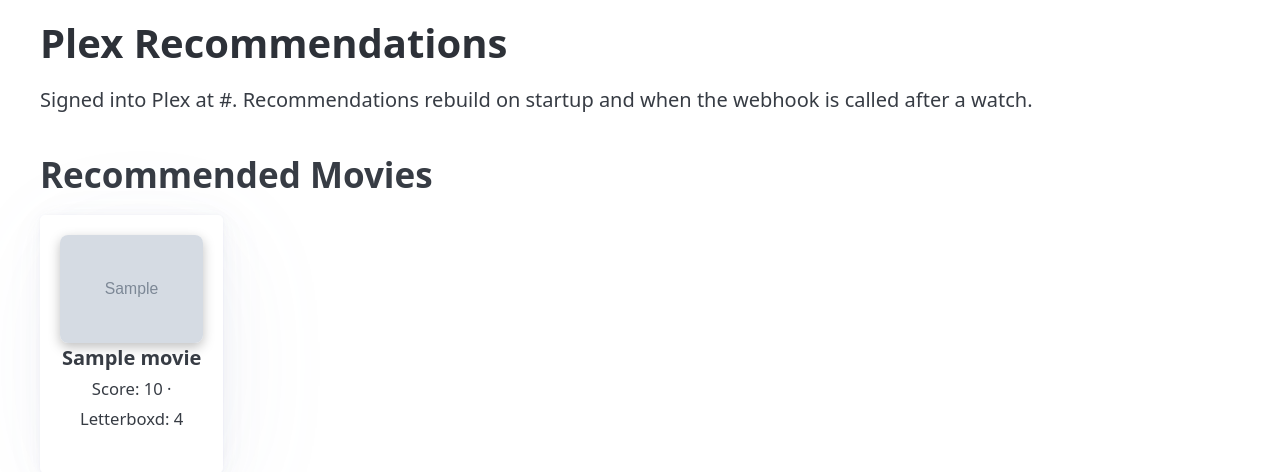
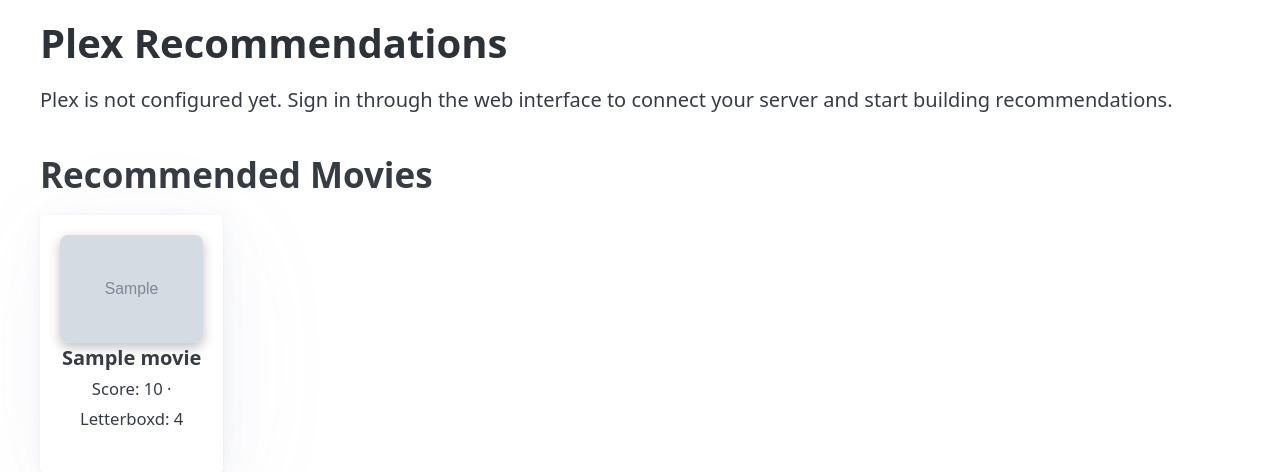
Before and after one commit to tyighter/plexrecengine, a FastAPI app: template app/web/templates/dashboard.html in a window 1280 px wide. Shown: the top 472 px of the page. Run offline with FastAPI, Linux system fonts and the light colour scheme; the template is opened without the code that fills it: most values are stand-ins (such as "Sample title", 1, 10 or a date in 2020); grey boxes marked "Sample" are stand-in pictures; parts of the project's set-up code (start-up, migrations or seed data) failed here and were passed over; some libraries are stand-ins or nearby versions.

Commit message:
Make Plex configuration optional at startup

```diff
--- a/app/main.py
+++ b/app/main.py
@@ -17,6 +17,8 @@
 
 @app.on_event("startup")
 async def startup_build_collections():
+    if not settings.is_plex_configured:
+        return
     plex = get_plex_service()
     letterboxd = get_letterboxd_client()
     engine = RecommendationEngine(plex, letterboxd)
@@ -26,11 +28,15 @@
 
 @app.get("/", response_class=HTMLResponse)
 async def dashboard(request: Request):
-    plex = get_plex_service()
-    letterboxd = get_letterboxd_client()
-    engine = RecommendationEngine(plex, letterboxd)
-    movies = engine.build_movie_collection()
-    shows = engine.build_show_collection()
+    if settings.is_plex_configured:
+        plex = get_plex_service()
+        letterboxd = get_letterboxd_client()
+        engine = RecommendationEngine(plex, letterboxd)
+        movies = engine.build_movie_collection()
+        shows = engine.build_show_collection()
+    else:
+        movies = []
+        shows = []
     return templates.TemplateResponse(
         "dashboard.html",
         {
@@ -44,9 +50,11 @@
 
 @app.post("/webhook")
 async def webhook_trigger():
-    plex = get_plex_service()
-    letterboxd = get_letterboxd_client()
-    engine = RecommendationEngine(plex, letterboxd)
-    engine.build_movie_collection()
-    engine.build_show_collection()
-    return {"status": "ok"}
+    if settings.is_plex_configured:
+        plex = get_plex_service()
+        letterboxd = get_letterboxd_client()
+        engine = RecommendationEngine(plex, letterboxd)
+        engine.build_movie_collection()
+        engine.build_show_collection()
+        return {"status": "ok"}
+    return {"status": "skipped", "reason": "Plex is not configured"}
--- a/app/services/plex_service.py
+++ b/app/services/plex_service.py
@@ -8,6 +8,8 @@
 
 class PlexService:
     def __init__(self) -> None:
+        if not settings.is_plex_configured:
+            raise RuntimeError("Plex is not configured. Please sign in through the web interface.")
         self.client = PlexServer(str(settings.plex_base_url), settings.plex_token)
 
     def _library_sections(self):
--- a/app/web/templates/dashboard.html
+++ b/app/web/templates/dashboard.html
@@ -27,7 +27,11 @@
 <main class="container">
     <header>
         <h1>Plex Recommendations</h1>
+        {% if settings.is_plex_configured %}
         <p>Signed into Plex at {{ settings.plex_base_url }}. Recommendations rebuild on startup and when the webhook is called after a watch.</p>
+        {% else %}
+        <p>Plex is not configured yet. Sign in through the web interface to connect your server and start building recommendations.</p>
+        {% endif %}
     </header>
 
     <section>
```
Also changed, not shown: app/config.py (+14 -8 lines).
